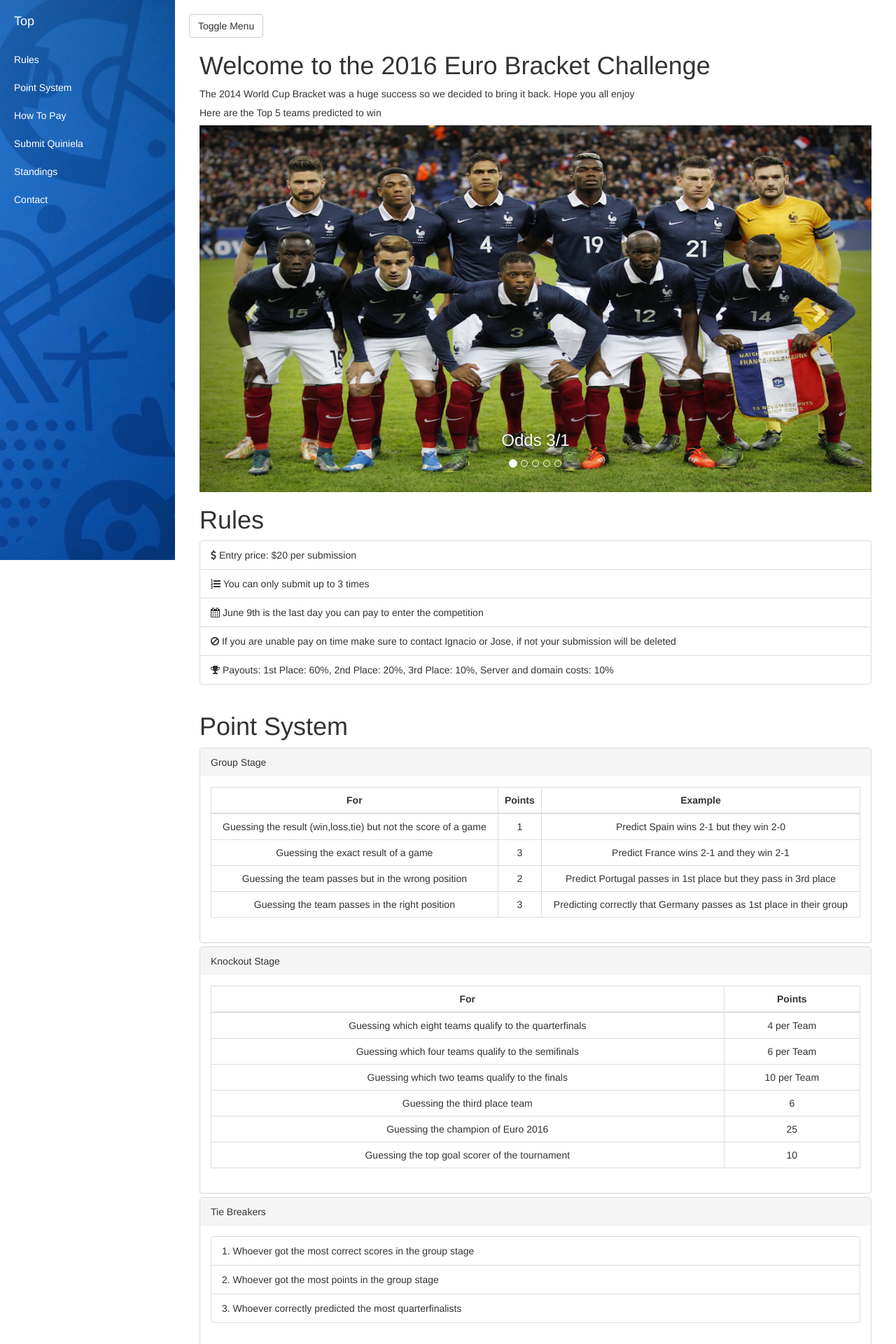
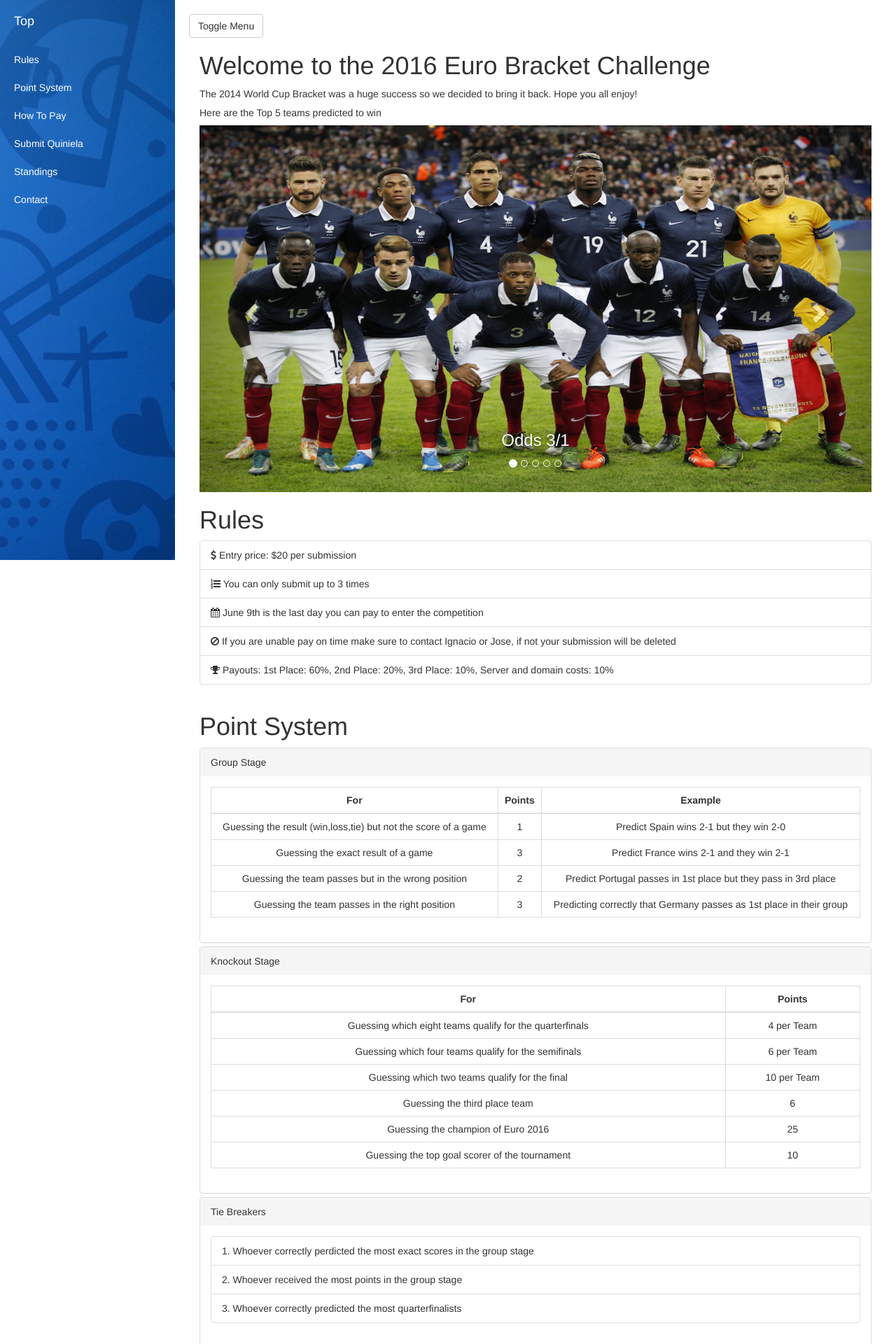
Before and after one commit to itorras13/Euro2016, a Flask app: page / in a window 1280 px wide. Shown: the top 1920 px of the page at 70% size. Run offline with Flask 2, Linux system fonts and the light colour scheme; data that the repository does not hold is empty; some libraries are stand-ins or nearby versions.

Commit message:
more english fix

```diff
--- a/templates/index.html
+++ b/templates/index.html
@@ -82,7 +82,7 @@
                 <a href="#menu-toggle" class="btn btn-default" id="menu-toggle">Toggle Menu</a>
                     <div class="col-lg-12">
                         <h1>Welcome to the 2016 Euro Bracket Challenge</h1>
-                        <p>The 2014 World Cup Bracket was a huge success so we decided to bring it back. Hope you all enjoy</p>
+                        <p>The 2014 World Cup Bracket was a huge success so we decided to bring it back. Hope you all enjoy!</p>
                         <h5>Here are the Top 5 teams predicted to win</h5>
                         {% include '/index/carousel.html' %}
                     </div>
--- a/templates/index/point_system.html
+++ b/templates/index/point_system.html
@@ -48,15 +48,15 @@
 		    </thead>
 		    <tbody>
 		      <tr>
-		        <td>Guessing which eight teams qualify to the quarterfinals</td>
+		        <td>Guessing which eight teams qualify for the quarterfinals</td>
 		        <td>4 per Team</td>
 		      </tr>
 		      <tr>
-		        <td>Guessing which four teams qualify to the semifinals</td>
+		        <td>Guessing which four teams qualify for the semifinals</td>
 		        <td>6 per Team</td>
 		      </tr>
 		      <tr>
-		        <td>Guessing which two teams qualify to the finals</td>
+		        <td>Guessing which two teams qualify for the final</td>
 		        <td>10 per Team</td>
 		      </tr>
 		      <tr>
@@ -80,10 +80,10 @@
 		<div class="panel-body">
 			<ul class="list-group">
 			    <li class="list-group-item">
-			        1. Whoever got the most correct scores in the group stage
+			        1. Whoever correctly perdicted the most exact scores in the group stage
 			    </li>
 			    <li class="list-group-item">
-			        2. Whoever got the most points in the group stage
+			        2. Whoever received the most points in the group stage
 			    </li>
 			    <li class="list-group-item">
 			        3. Whoever correctly predicted the most quarterfinalists
```
